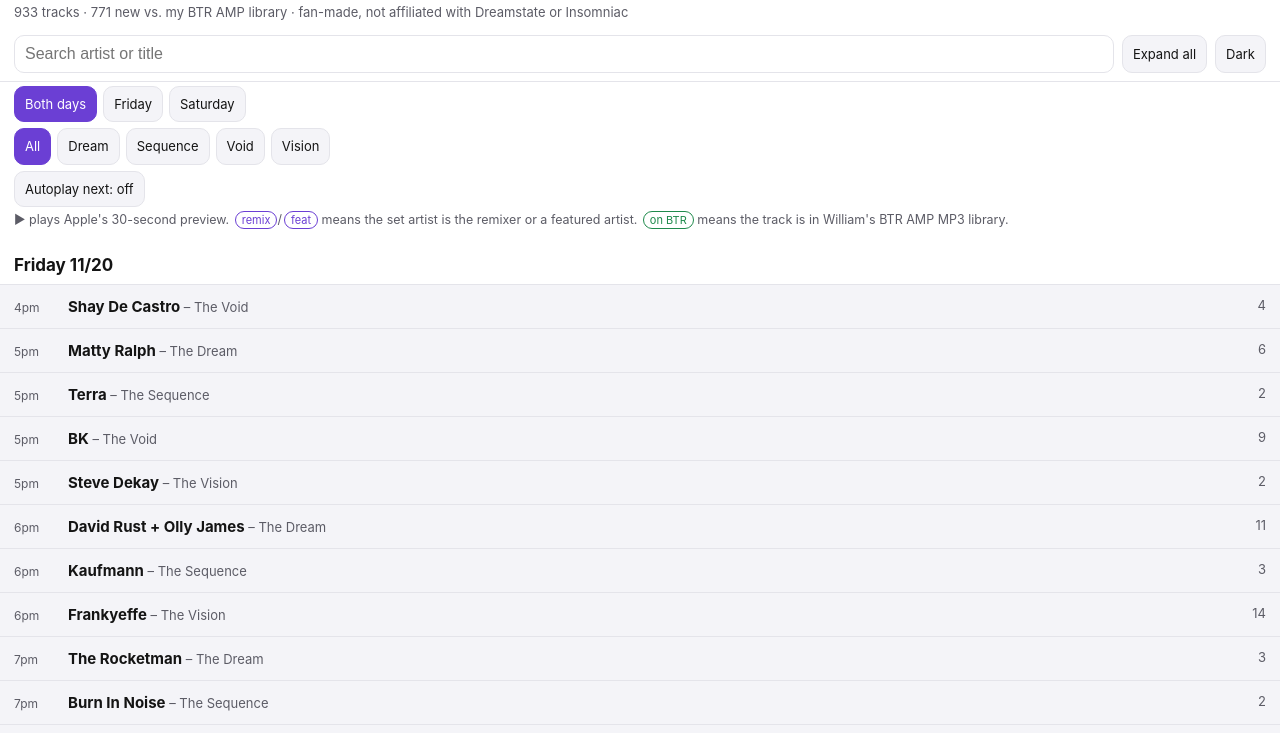
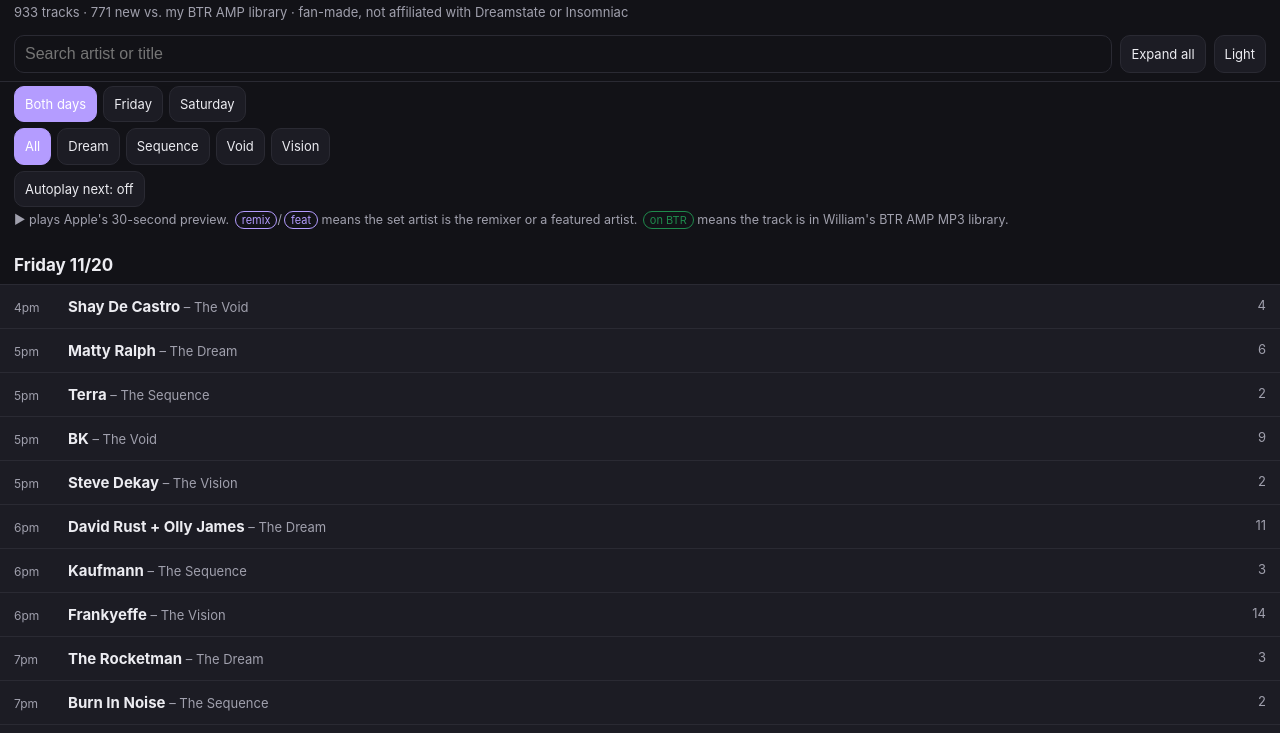
Before and after one commit to william-arana/dreamstate26, a plain HTML site: page index.html in a window 1280 px wide. Shown: the part 153-886 px from the top of the page. Drawn offline with Linux system fonts and the light colour scheme.

Commit message:
Dark mode by default
Co-Authored-By: Claude Opus 5.5 <noreply@anthropic.com>
Claude-Session: https://claude.ai/code/session_01H9BJ25txGE9Jcy5dx2gfNy

```diff
--- a/index.html
+++ b/index.html
@@ -45,7 +45,7 @@ const PLAY='<svg viewBox="0 0 24 24"><path d="M7 4.5v15l13-7.5z"/></svg>',PAUSE=
 let stg='all',day='all',q='',nw=false,ex=false,cont=false,cur=-1,vis=[];
 const $=id=>document.getElementById(id),au=$('au');
 $('tot').textContent=R.length;$('nn').textContent=R.filter(r=>!r[6]).length;
-try{if(localStorage.getItem('ds26dark')==='1')document.body.classList.add('dark')}catch(e){}
+document.body.classList.add('dark');try{if(localStorage.getItem('ds26dark')==='0')document.body.classList.remove('dark')}catch(e){}
 $('dm').textContent=document.body.classList.contains('dark')?'Light':'Dark';
 function esc(s){return s.replace(/[&<>"]/g,c=>({'&':'&amp;','<':'&lt;','>':'&gt;','"':'&quot;'}[c]))}
 function sq(r){let t=r[4].replace(/\s*[\(\[](mixed|abgt\d+)[\)\]]/ig,'');return encodeURIComponent(r[3].split(/,| & | x /)[0]+' '+t)}
```
